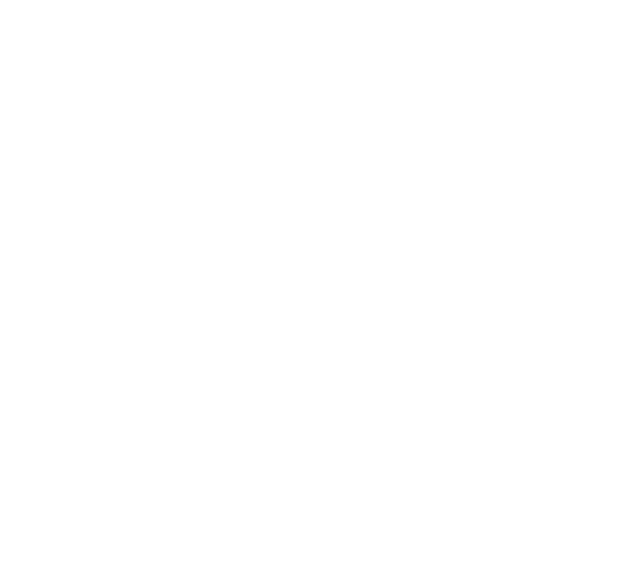
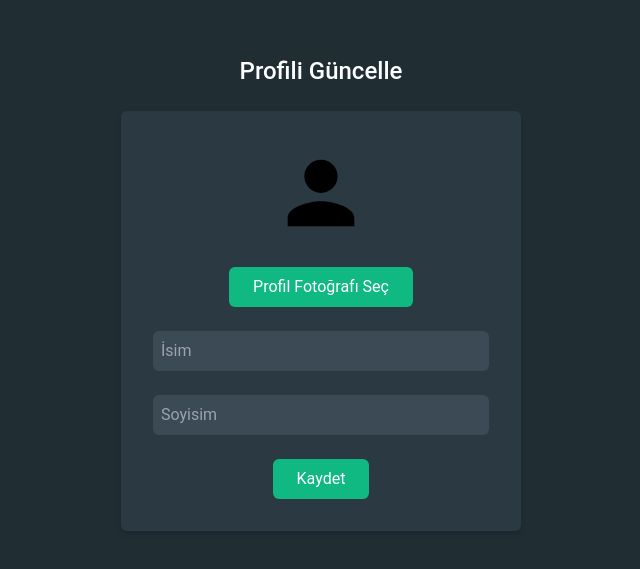
Before and after one commit to eysacakil/WhatxApp, a React (Create React App) app in the folder frontend/: page /profile-update in a window 1280 px wide. Before the commit this address had no page. Shown: the part 107-676 px from the top of the page, without its empty margins (319-959 px from the left). Built offline with nearby package versions, Linux system fonts and the light colour scheme.

Commit message:
Profil İslemleri Eklendi

```diff
--- a/frontend/src/App.js
+++ b/frontend/src/App.js
@@ -4,16 +4,21 @@
 import Register from './components/Register/Register';
 import 'bootstrap/dist/css/bootstrap.min.css';
 import Login from './components/Login/Login';
+import ProfileUpdate from './components/ProfileUpdate/ProfileUpdate';
+import { ProfileProvider } from './contexts/ProfileContext';
 
 function App() {
   return (
+    <ProfileProvider>
       <Router>
         <Routes>
           <Route path="/" element={<WhatsApp />} />
           <Route path="/register" element={<Register />} />
           <Route path="/login" element={<Login />} />
+          <Route path="/profile-update" element={<ProfileUpdate />} />
         </Routes>
       </Router>
+    </ProfileProvider>
   );
 }
 
--- a/frontend/src/components/Home/LeftMenu.jsx
+++ b/frontend/src/components/Home/LeftMenu.jsx
@@ -1,65 +1,74 @@
-import React, {useState} from "react"
-import RoundedBtn from './Common/RoundedBtn'
+import React, { useState } from "react";
+import { useNavigate } from "react-router-dom";
+import { useProfile } from '../../contexts/ProfileContext';
+import RoundedBtn from '../Home/Common/RoundedBtn';
 import { MdPeopleAlt } from "react-icons/md";
 import { TbCircleDashed } from "react-icons/tb";
 import { BsFillChatLeftTextFill } from "react-icons/bs";
 import { HiDotsVertical } from "react-icons/hi";
 import { BiFilter } from "react-icons/bi";
-import { pp } from "../../assets/whatsapp";
-import Chats from "./Chats";
+import Chats from "../Home/Chats";
+import defaultUser from '../../assets/default-user.svg'; // Yeni sembolü import edin
 
 function LeftMenu() {
   const [searchText, setSearchText] = useState('');
+  const [filter, setFilter] = useState(false);
+  const [menuOpen, setMenuOpen] = useState(false);
+  const navigate = useNavigate();
+  const { profile } = useProfile();
 
-  const [filter, setFilter] = useState(false);
+  const handleLogout = () => {
+    navigate('/login');
+  };
+
+  const handleProfileUpdate = () => {
+    navigate('/profile-update');
+  };
+
   return (
-    // leftmenu container
     <div className='flex flex-col border-r border-neutral-700 w-100 h-screen'>
-      {/* Profile nav */}
-      <div className='flex justify-between items-center bg-[#202d33] h-[60px] p-3'>
-        {/* Profile picture */}
-        <img src={pp} alt="profile_picture" className='rounded-full w-[40px]'/>
-
-        {/* Profile nav buttons */}
+      <div className='flex justify-between items-center bg-[#202d33] h-[60px] p-3 relative'>
+        <div className='flex items-center'>
+          <img
+            src={profile.profilePicture || defaultUser}
+            alt="profile_picture"
+            className='rounded-full w-[40px]'
+          />
+          <span className='ml-2 text-white'>{`${profile.firstName} ${profile.lastName}`}</span>
+        </div>
         <div className='flex justify-between w-[175px]'>
           <RoundedBtn icon={<MdPeopleAlt />} />
           <RoundedBtn icon={<TbCircleDashed />} />
           <RoundedBtn icon={<BsFillChatLeftTextFill />} />
-          <RoundedBtn icon={<HiDotsVertical />} />
+          <RoundedBtn icon={<HiDotsVertical />} onClick={() => setMenuOpen(!menuOpen)} />
         </div>
+        {menuOpen && (
+          <div className='absolute top-[60px] right-0 bg-[#2a3942] text-white shadow-md rounded-md w-[200px]'>
+            <ul>
+              <li className='p-2 hover:bg-[#3b4a54] cursor-pointer' onClick={handleProfileUpdate}>Profili Güncelle</li>
+              <li className='p-2 hover:bg-[#3b4a54] cursor-pointer' onClick={handleLogout}>Çıkış Yap</li>
+            </ul>
+          </div>
+        )}
       </div>
-      {/* Search and filter */}
-
-      <div className='flex justify-between items-central h-[60px] p-2'>
-        {/* Search input */}
+      <div className='flex justify-between items-center h-[60px] p-2'>
         <input
-        type="text"
-        placeholder='Search or start a new chat'
-        value = {searchText}
-        onChange={(e) => setSearchText(e.target.value)}
-        className='rounded-lg bg-[#202d33] text-[#8796a1] text-sm font-light outline-none px-4 py-2 w-[400px] h-[35px] placeholder:text-[#8796a1] placeholder:text-sm placeholder:font-light'
+          type="text"
+          placeholder='Search or start a new chat'
+          value={searchText}
+          onChange={(e) => setSearchText(e.target.value)}
+          className='rounded-lg bg-[#202d33] text-[#8796a1] text-sm font-light outline-none px-4 py-2 w-[400px] h-[35px] placeholder:text-[#8796a1] placeholder:text-sm placeholder:font-light'
         />
-
-        {/* Filter button */}
         <button
-        className={`text-2xl m-2 p-rounded-full ${
-          filter ? "bg-emerald-500 text-white rounded-full hover:bg-emerald-700" : "text-[#8796a1] hover:bg-[#3c454c]"
-        }`}
-        onClick={() => setFilter(!filter)}
+          className={`text-2xl m-2 p-rounded-full ${filter ? "bg-emerald-500 text-white rounded-full hover:bg-emerald-700" : "text-[#8796a1] hover:bg-[#3c454c]"}`}
+          onClick={() => setFilter(!filter)}
         >
           <BiFilter />
         </button>
       </div>
-
-      {/* Chats */}
       <Chats filter={filter} searchText={searchText} />
-
-      <div >
-
-      </div>
-
     </div>
-  )
+  );
 }
 
-export default LeftMenu
+export default LeftMenu;
--- /dev/null
+++ b/frontend/src/components/ProfileUpdate/ProfileUpdate.jsx
@@ -0,0 +1,109 @@
+import React, { useState } from 'react';
+import { useNavigate } from 'react-router-dom';
+import { useProfile } from '../../contexts/ProfileContext';
+import Modal from 'react-modal';
+import defaultUser from '../../assets/default-user.svg'; // Yeni sembolü import edin
+
+Modal.setAppElement('#root'); // Eğer root id'si farklıysa, buna göre ayarlayın.
+
+function ProfileUpdate() {
+  const { profile, setProfile } = useProfile();
+  const [firstName, setFirstName] = useState(profile.firstName);
+  const [lastName, setLastName] = useState(profile.lastName);
+  const [profilePicture, setProfilePicture] = useState(profile.profilePicture);
+  const [modalIsOpen, setModalIsOpen] = useState(false);
+  const navigate = useNavigate();
+
+  const handleFirstNameChange = (e) => {
+    setFirstName(e.target.value);
+  };
+
+  const handleLastNameChange = (e) => {
+    setLastName(e.target.value);
+  };
+
+  const handleProfilePictureChange = (e) => {
+    const file = e.target.files[0];
+    const reader = new FileReader();
+    reader.onloadend = () => {
+      setProfilePicture(reader.result);
+    };
+    if (file) {
+      reader.readAsDataURL(file);
+    }
+  };
+
+  const handleRemoveProfilePicture = () => {
+    setProfilePicture('');
+  };
+
+  const handleSave = () => {
+    setProfile({ firstName, lastName, profilePicture });
+    setModalIsOpen(true);
+    setTimeout(() => {
+      setModalIsOpen(false);
+      navigate('/');
+    }, 2000);
+  };
+
+  return (
+    <div className='flex flex-col items-center justify-center h-screen bg-[#202d33] text-white'>
+      <h1 className='text-2xl mb-4'>Profili Güncelle</h1>
+      <div className='flex flex-col items-center bg-[#2a3942] p-8 rounded-md shadow-md w-[400px]'>
+        <img
+          src={profilePicture || defaultUser}
+          alt="Profile"
+          className='rounded-full w-[100px] h-[100px] mb-4'
+        />
+        {profilePicture && (
+          <button
+            onClick={handleRemoveProfilePicture}
+            className='mb-4 bg-red-500 text-white px-4 py-2 rounded-md hover:bg-red-700'
+          >
+            Profil Fotoğrafını Kaldır
+          </button>
+        )}
+        <label className='mb-4 cursor-pointer bg-emerald-500 px-4 py-2 rounded-md hover:bg-emerald-700'>
+          Profil Fotoğrafı Seç
+          <input
+            type="file"
+            accept="image/*"
+            onChange={handleProfilePictureChange}
+            className='hidden'
+          />
+        </label>
+        <input
+          type="text"
+          placeholder="İsim"
+          value={firstName}
+          onChange={handleFirstNameChange}
+          className='mb-4 p-2 rounded-md bg-[#3b4a54] text-white w-full'
+        />
+        <input
+          type="text"
+          placeholder="Soyisim"
+          value={lastName}
+          onChange={handleLastNameChange}
+          className='mb-4 p-2 rounded-md bg-[#3b4a54] text-white w-full'
+        />
+        <button
+          onClick={handleSave}
+          className='bg-emerald-500 text-white px-4 py-2 rounded-md hover:bg-emerald-700'
+        >
+          Kaydet
+        </button>
+      </div>
+      <Modal
+        isOpen={modalIsOpen}
+        onRequestClose={() => setModalIsOpen(false)}
+        contentLabel="Profile Updated"
+        className="modal bg-[#2a3942] text-white rounded-md p-4"
+        overlayClassName="modal-overlay bg-black bg-opacity-50"
+      >
+        <h2>Profil güncellendi!</h2>
+      </Modal>
+    </div>
+  );
+}
+
+export default ProfileUpdate;
--- /dev/null
+++ b/frontend/src/contexts/ProfileContext.jsx
@@ -0,0 +1,21 @@
+// src/contexts/ProfileContext.js
+
+import React, { createContext, useContext, useState } from 'react';
+
+const ProfileContext = createContext();
+
+export const useProfile = () => useContext(ProfileContext);
+
+export const ProfileProvider = ({ children }) => {
+  const [profile, setProfile] = useState({
+    firstName: '',
+    lastName: '',
+    profilePicture: ''
+  });
+
+  return (
+    <ProfileContext.Provider value={{ profile, setProfile }}>
+      {children}
+    </ProfileContext.Provider>
+  );
+};
--- a/package.json
+++ b/package.json
@@ -1,6 +1,7 @@
 {
   "dependencies": {
     "page": "^1.11.6",
+    "react-modal": "^3.16.1",
     "react-router": "^6.23.1",
     "react-router-dom": "^6.23.1"
   }
```
Also changed, not shown: frontend/src/assets/default-user.svg (added), 1 other file (tests, documents, lock files or other folders). Lines whose indentation alone changed are shown as unchanged.
